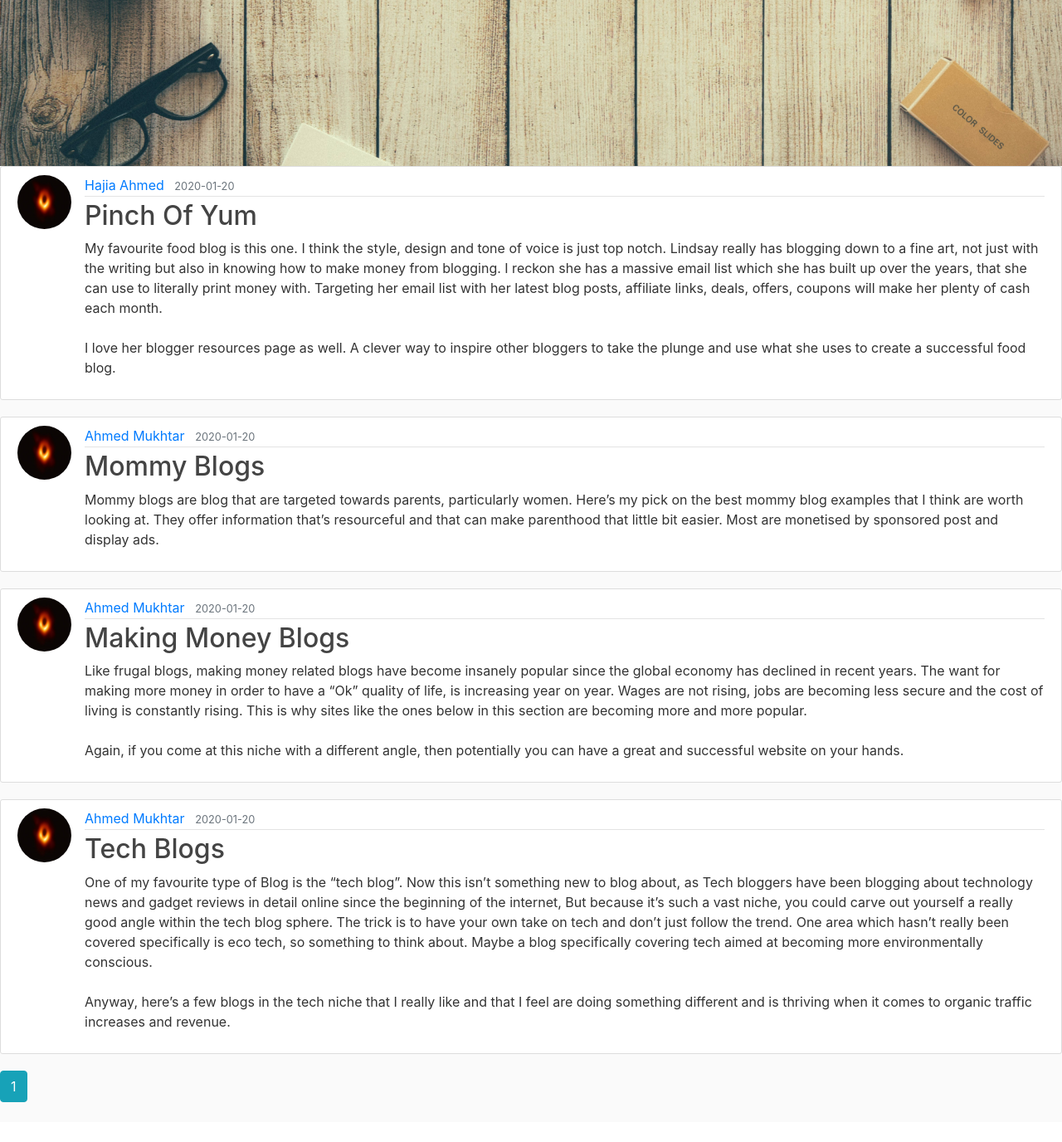
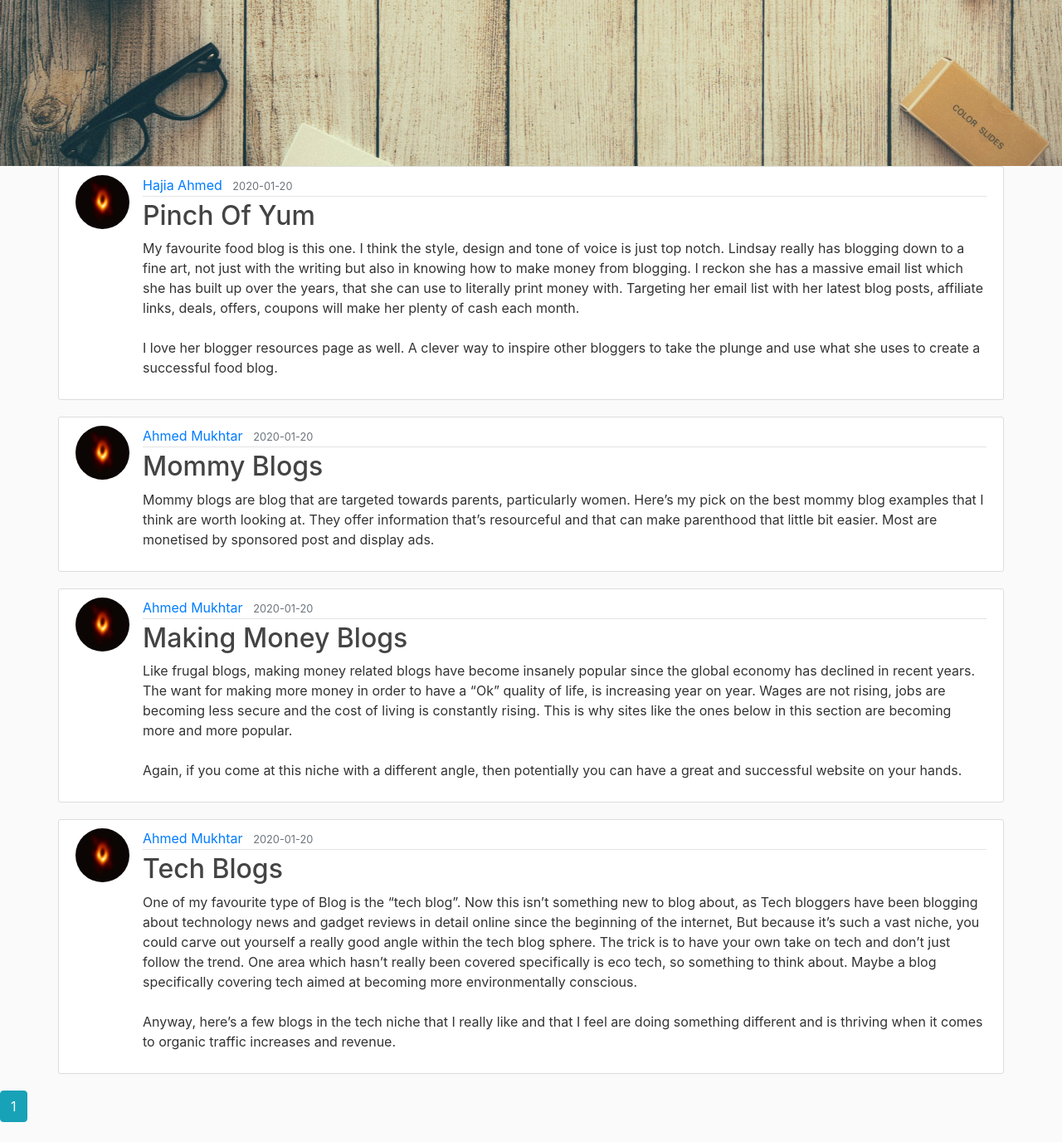
Before and after one commit to mukhtarabdirahman/Blog, a Flask app: page / in a window 1280 px wide. Shown: the part 440-1816 px from the top of the page at 83% size. Before the commit the page ends 1768 px from the top, so only its background shows below. Run offline with Flask 2, Linux system fonts and the light colour scheme; data comes from the database, SQL or seed files in the repository; both versions use the stored data as it was after the commit; some libraries are stand-ins or nearby versions.

Commit message:
container

```diff
--- a/flaskblog/templates/home.html
+++ b/flaskblog/templates/home.html
@@ -5,7 +5,7 @@
  </header>
 
  {% for post in posts.items %}
-<article class="media content-section">
+<article class="media content-section container">
   <img
     class="rounded-circle article-img"
     src="{{ url_for('static', filename='dp/' + post.author.image_file) }}"
```
Also changed, not shown: flaskblog/site.db.
